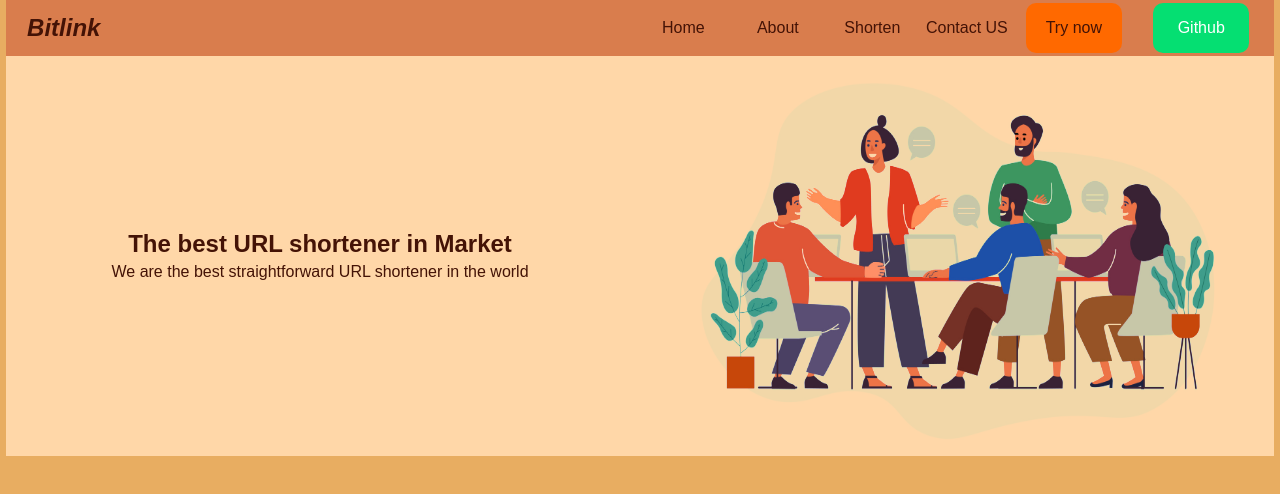
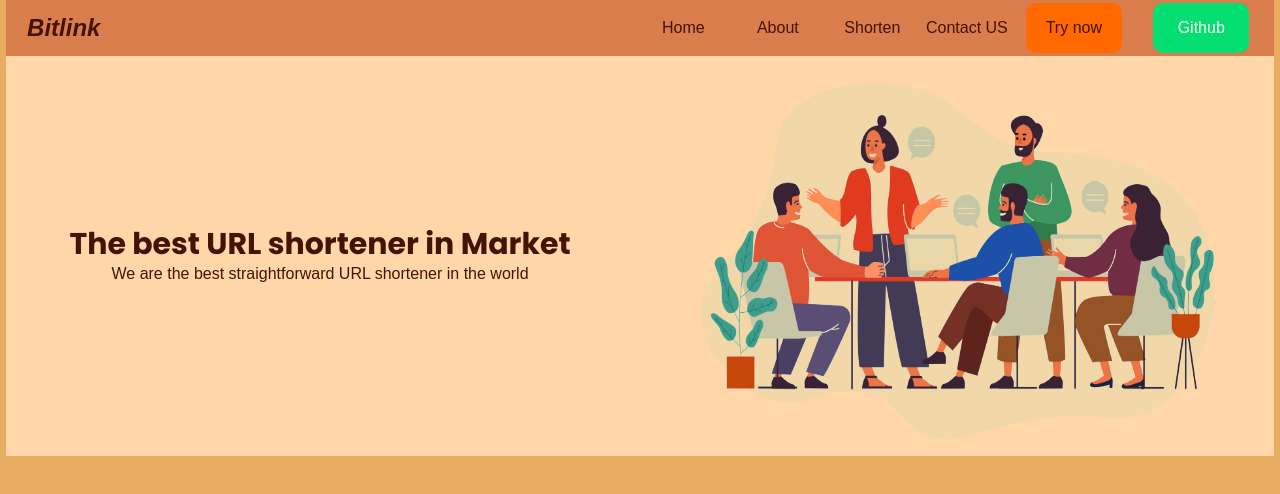
Before and after one commit to Shashikantgiri-web/Url-Shortener, a Next.js app in the folder main-code/: page / in a window 1280 px wide. Shown: the top 494 px of the page. Built offline with nearby package versions, Linux system fonts and the light colour scheme.

Commit message:
Update page.js

```diff
--- a/main-code/app/page.js
+++ b/main-code/app/page.js
@@ -13,7 +13,7 @@ export default function Home() {
       <div className="w-[99%] h-auto flex flex-col justify-start items-center gap-4">
         <section className="w-full h-[50vh] grid grid-cols-2  bg-orange-200">
           <div className="w-[99%] h-full flex flex-col justify-center items-center">
-            <p className="text-2xl font-bold">The best URL shortener in Market</p>
+            <p className={`text-3xl font-bold ${poppins.className}`}>The best URL shortener in Market</p>
             <p>We are the best straightforward URL shortener in the world</p>
           </div>
           <div className="w-[99%] h-full flex justify-center items-center relative">
```
